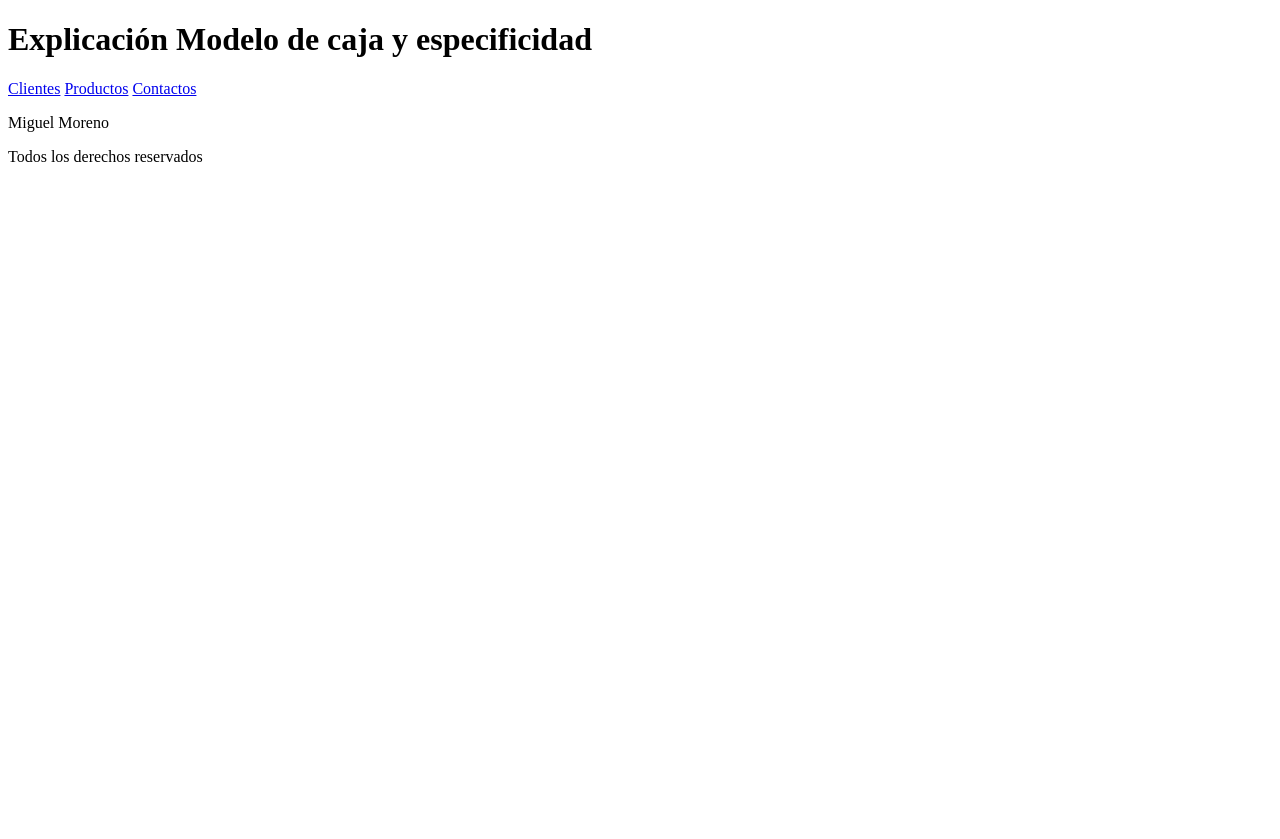
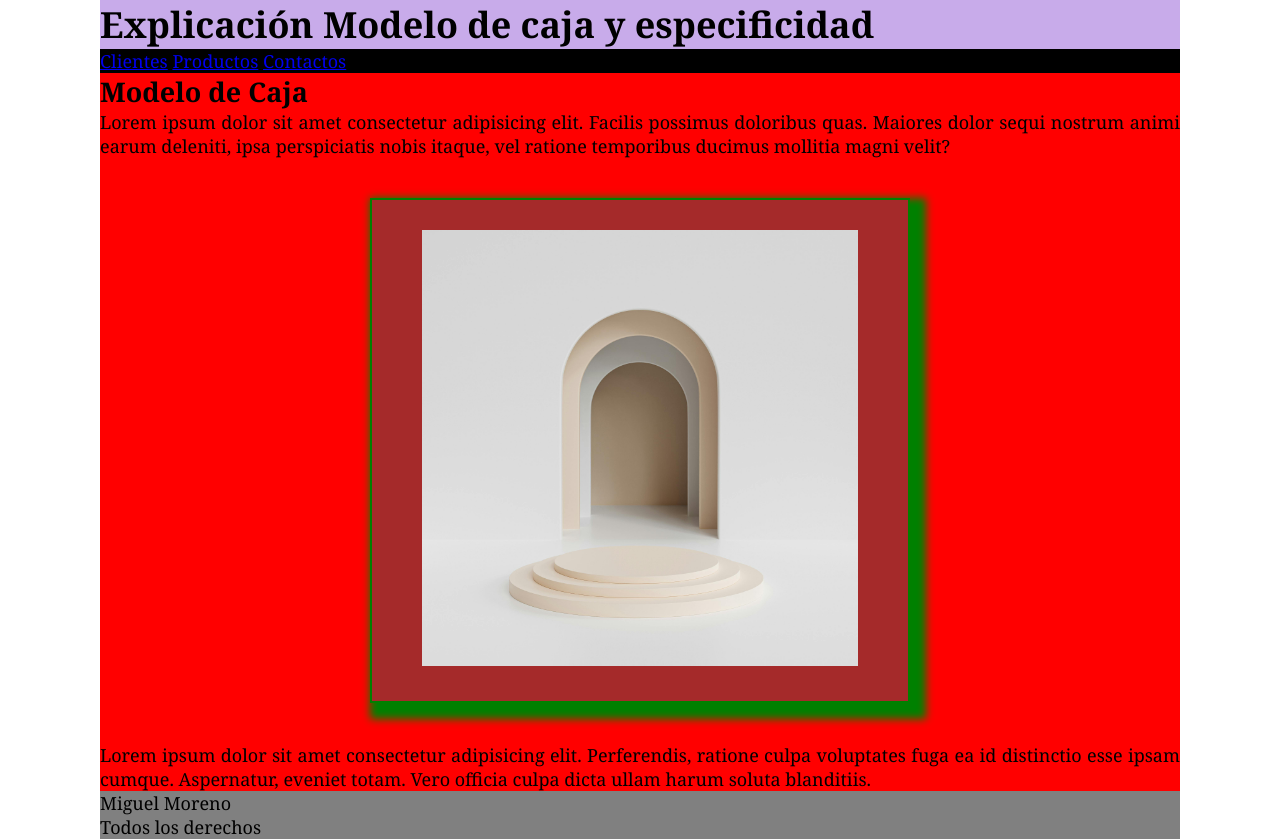
Before and after one commit to Mm20k/semana-7, a plain HTML site: page index.html in a window 1280 px wide. Before the commit the page ends 800 px from the top, so only its background shows below. Drawn offline with Linux system fonts and the light colour scheme.

Commit message:
Modelo de caja

```diff
--- a/index.html
+++ b/index.html
@@ -16,11 +16,18 @@
         <a href="#">Contactos</a>
     </nav>
     <main>
-
+        <section>
+            <h2>Modelo de Caja</h2>
+            <p>Lorem ipsum dolor sit amet consectetur adipisicing elit. Facilis possimus doloribus quas. Maiores dolor sequi nostrum animi earum deleniti, ipsa perspiciatis nobis itaque, vel ratione temporibus ducimus mollitia magni velit?</p>
+            <div class="imagen">
+                <img src="Image/pexels-frostroomhead-7911758.jpg" alt="Ilustración Digital">
+            </div>
+            <p>Lorem ipsum dolor sit amet consectetur adipisicing elit. Perferendis, ratione culpa voluptates fuga ea id distinctio esse ipsam cumque. Aspernatur, eveniet totam. Vero officia culpa dicta ullam harum soluta blanditiis.</p>
+        </section>
     </main>
     <footer>
         <p>Miguel Moreno</p>
-        <p>Todos los derechos reservados</p>
+        <p>Todos los derechos</p>
     </footer>
 </body>
 </html>
--- a/style.css
+++ b/style.css
@@ -0,0 +1,56 @@
+*{
+    box-sizing: border-box;
+    padding: 0%;
+    margin: 0%;
+}
+
+html{
+    margin-left: 100px;
+    margin-right: 100px;
+    font-family: Georgia, 'Times New Roman', Times, serif;
+    font-size: 18px;
+}
+
+
+header{
+    background-color: rgba(102, 20, 196, 0.356);
+}
+
+nav{
+    background-color: black;
+}
+
+main{
+    background-color: red;
+}
+
+footer{
+    background-color: gray;
+}
+
+img{
+    width: 100%;;
+    margin: auto;
+}
+
+p{
+    text-align: justify;
+}
+
+.imagen{
+    width: 50%;
+    background-color: brown;
+    /* padding-top: 30px;
+    padding-bottom: 20px;
+    padding-left: 10px;
+    padding-right: 40px; */
+    padding: 30px 50px;
+    border: 2px solid green;
+   /*  margin-top: 10px;
+    margin-right: 20px;
+    margin-bottom: 20px;
+    margin-left: 40px; */
+    margin: 40px auto;
+    /* outline: 7px double blue; */
+    box-shadow: 8px 8px 8px 8px green;
+}
```
